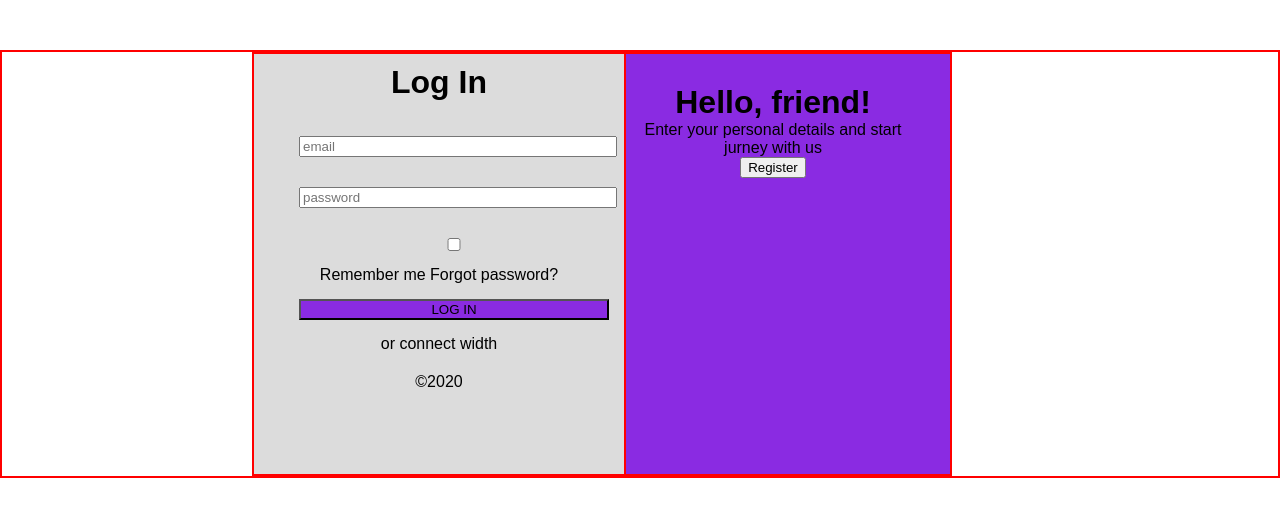
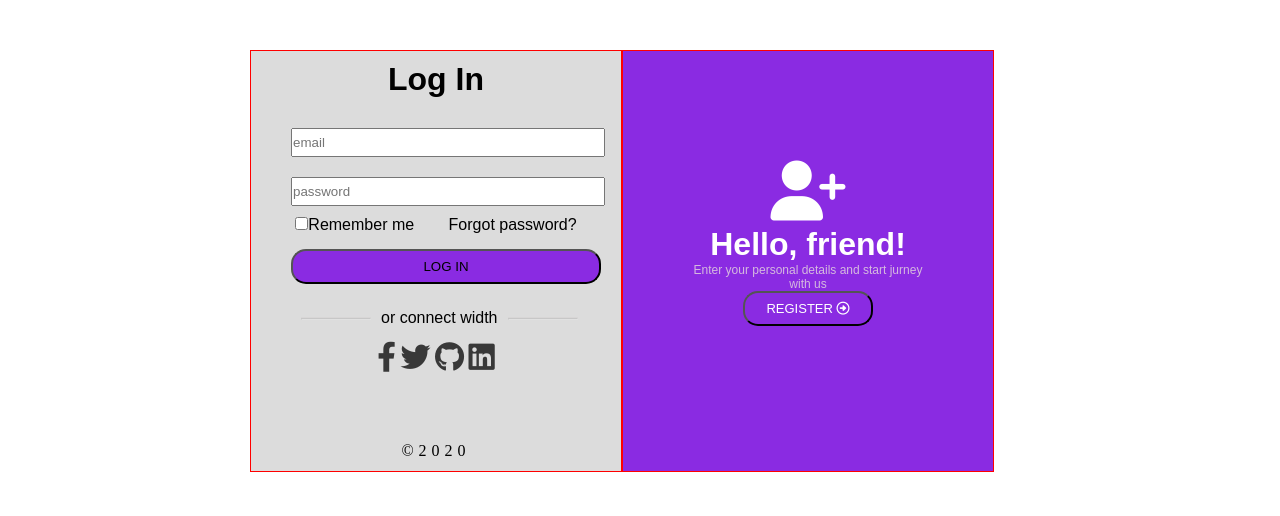
Before and after one commit to ALEXANDREGBAMELE/Di-Bootcamp-Week1-Day2-Exercice-XP-Nindja, a plain HTML site: page index.html in a window 1280 px wide. Drawn offline with Linux system fonts and the light colour scheme.

Commit message:
update Exercice-XP-Nindja

```diff
--- a/index.html
+++ b/index.html
@@ -1,12 +1,17 @@
 <!DOCTYPE html>
 <html lang="en">
+
 <head>
     <meta charset="UTF-8">
+
     <meta http-equiv="X-UA-Compatible" content="IE=edge">
     <meta name="viewport" content="width=device-width, initial-scale=1.0">
     <title>Log In Page</title>
     <link rel="stylesheet" href="style.css">
+    <link rel="stylesheet" href="https://cdnjs.cloudflare.com/ajax/libs/font-awesome/6.1.1/css/all.min.css">
+    <link href="https://fonts.googleapis.com/icon?family=Material+Icons" rel="stylesheet">
 </head>
+
 <body>
     <div class="container">
         <div class="left-part text-align">
@@ -14,14 +19,24 @@
             <form action="">
                 <input type="email" name="eimail" placeholder="email" id="email"><br>
                 <input type="password" name="pwd" placeholder="password" id="password"><br>
-                <input type="checkbox" name="checkbox" id="checkbox"><label for="">Remember me</label> <span>Forgot password?</span><br>
+                <input type="checkbox" name="checkbox" id="checkbox"><label for="">Remember me</label> <span
+                    class="forgot">Forgot password?</span><br>
                 <input type="button" name="" id="login" value="LOG IN"> <br>
                 <div over-option>
-                    <span>or connect width</span>
-                    <i fa fa-facebook></i>
-                    <i fa fa-twitter></i>
-                    <i fa fa-github></i>
-                    <i fa fa-lindIn></i>
+                    <div class="half-trait">
+                        <span class="gauche">
+                            <hr>
+                        </span>
+                        <span style="margin-left: 10px; margin-right: 10px;">or connect width</span>
+                        <span class="droit">
+                            <hr>
+                        </span>
+                    </div>
+
+                    <i class="fab fa-facebook-f"></i>
+                    <i class="fab fa-twitter"></i>
+                    <i class="fab fa-github"></i>
+                    <i class="fab fa-linkedin"></i>
                 </div>
             </form>
             <p class="copyright">©2020</p>
@@ -29,16 +44,17 @@
         <div class="right-part text-align">
             <div class="content">
                 <div class="icon">
-                        <i fa fa-user></i>
+                    <i class="fa fa-user-plus icon-size"></i>
                     <i fa fa-plus></i>
                 </div>
                 <div class="title">
                     <h1>Hello, friend!</h1>
-                        <p>Enter your personal details and start jurney with us</p>
+                    <p class="person-skill">Enter your personal details and start jurney with us</p>
                 </div>
-                    <button>Register <i fa fa-fleche></i></button>
+                <button class="register" value=""id="register"> REGISTER <i class="far fa-arrow-alt-circle-right"></i></button>
             </div>
         </div>
     </div>
 </body>
+
 </html>
--- a/style.css
+++ b/style.css
@@ -1,38 +1,41 @@
 
-/*
-    Author : Alexandre Gbamele
-    Object : creation de connexion
-*/
+
+    /* Author : Alexandre Gbamele
+    Object : creation de connexion */
+
 *{
-    margin: 0 auto;
-    padding: 0 auto;
+    margin: 0 ;
+    padding: 0 ;
     font-family: Arial, Helvetica, sans-serif;
 }
 
+
 .container{
-    border: red solid 2px;
+
     padding-left: 250px;
     margin-top: 50px;
+    display: flex;
+
 
 
 }
 
 
-/* left part */
+/* left part  */
 .left-part{
-    border: red solid 2px;
+    border: red solid 1px;
     padding: 10px;
     background-color: gainsboro;
     height: 400px;
     align-items: center;
     width: 350px;
-    float: left;
 
 }
 
-/* right part */
+ /* right part */
 .right-part{
-    border: red solid 2px;
+    border: red solid 1px;
+    padding-top: 200px;
     padding: 10px;
     background-color: blueviolet;
     height: 400px;
@@ -43,19 +46,83 @@
 .text-align{
     text-align: center;
 
-}
+ }
 form{
     padding: 20px;
 }
-input{
+/* Style des input */
+#email, #password, #login{
     width: 100%;
-    margin: 15px;
+    margin: 10px;
+    height: 25px;
 }
 #login{
+    margin-top: 15px;
     background-color: blueviolet;
     width: 100%;
+    border-radius: 15px;
+    height: 35px !important;
 }
 .content{
-    padding: 20px;
+    padding: 20px 50px 20px 50px;
+    /* background-color: aqua; */
+    margin-top: 80px;
+    color: white;
+
 
 }
+.icon-size{
+    font-size: 60px;
+
+    font-weight: bold;
+    margin-bottom: 5px;
+}
+.forgot{
+    margin-left: 30px;
+}
+
+/* copyright */
+.copyright{
+    font-family: initial;
+    letter-spacing:5px;
+    margin-top: 50px;
+}
+
+/* btn register */
+.register{
+    text-align: center;
+    border-radius: 15px;
+    width: 130px;
+    height: 35px;
+    background-color: transparent !important;
+    margin-bottom: 29px;
+}
+#register{
+    font-size: 13px;
+    color: white;
+}
+
+.person-skill{
+    font-size: 12px;
+    font-weight: lighter;
+    color: beige;
+    opacity: 0.7;
+
+}
+/* trait */
+.half-trait{
+    display: flex;
+    margin-left: 20px;
+    margin-top: 15px;
+    margin-bottom: 15px;
+}
+.droit, .gauche{
+    width: 70px;
+    border-top:rgb(207, 202, 202) solid 1px;
+    margin-top: 8px;
+    opacity: 0.3;
+}
+.fab{
+    font-size: 30px;
+    color: rgb(56, 56, 56);
+}
```
Lines whose indentation alone changed are shown as unchanged.
